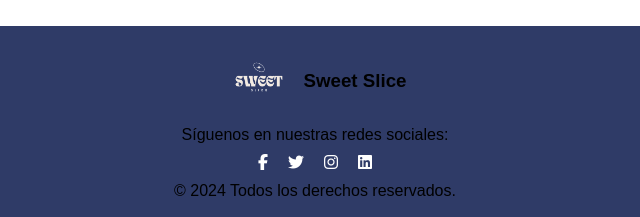
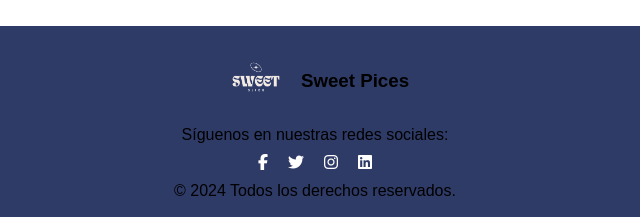
Before and after one commit to IndirasolGuevara/PanaderiaProa, a plain HTML site: page index.html in a window 1280 px wide. Shown: the part 1849-2066 px from the top of the page, 325-965 px from the left. Drawn offline with Linux system fonts and the light colour scheme.

Commit message:
Update index.html

```diff
--- a/index.html
+++ b/index.html
@@ -54,7 +54,7 @@
   <footer id="footer" style="background-color:rgb(47, 59, 103); padding: 20px; text-align: center; margin-top: 80px;">
     <div style="display: flex; justify-content: center; align-items: center; margin-bottom: 10px;">
       <img src="./img/Logo_Moderno_Marrón-removebg-preview__1_-removebg-preview-Photoroom.png-Photoroom.png" alt="Logo" style="width: 70px; height: 70px; margin-right: 10px;">
-      <h3 style="margin: 0;">Sweet Slice</h3>
+      <h3 style="margin: 0;">Sweet Pices</h3>
     </div>
     <p style="margin-bottom: 10px;">Síguenos en nuestras redes sociales:</p>
     <div style="display: flex; justify-content: center;">
```
